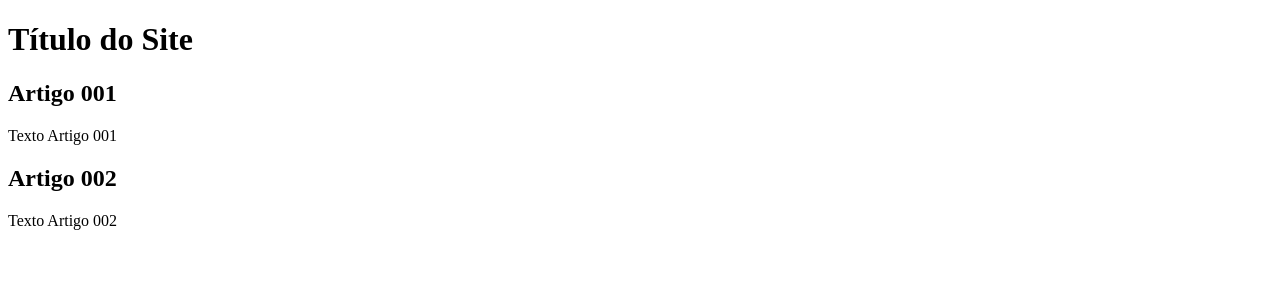
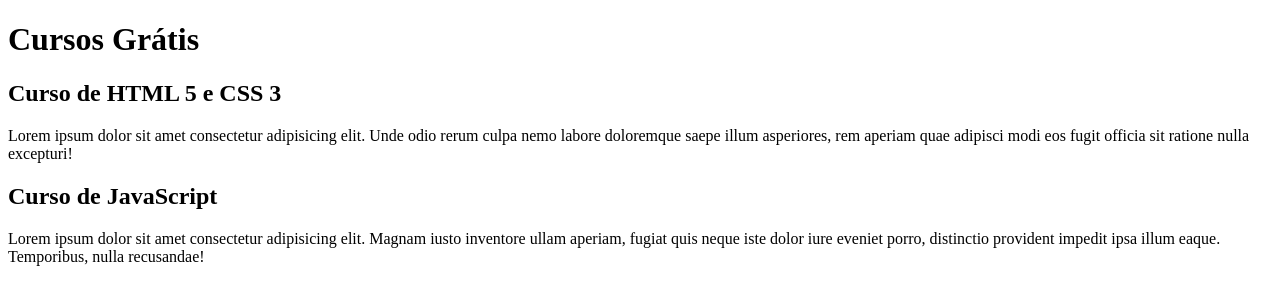
Before and after one commit to HelioI/projeto-site, a plain HTML site: page index.html in a window 1280 px wide. Drawn offline with Linux system fonts and the light colour scheme.

Commit message:
Comecei a escrever o conteúdo

```diff
--- a/index.html
+++ b/index.html
@@ -8,15 +8,15 @@
 </head>
 <body>
     <header>
-        <h1>Título do Site</h1>
+        <h1>Cursos Grátis</h1>
     </header>
     <article>
-        <h2>Artigo 001</h2>
-        <p>Texto Artigo 001</p>
+        <h2>Curso de HTML 5 e CSS 3</h2>
+        <p>Lorem ipsum dolor sit amet consectetur adipisicing elit. Unde odio rerum culpa nemo labore doloremque saepe illum asperiores, rem aperiam quae adipisci modi eos fugit officia sit ratione nulla excepturi!</p>
     </article>
     <article>
-        <h2>Artigo 002</h2>
-        <p>Texto Artigo 002</p>
+        <h2>Curso de JavaScript</h2>
+        <p>Lorem ipsum dolor sit amet consectetur adipisicing elit. Magnam iusto inventore ullam aperiam, fugiat quis neque iste dolor iure eveniet porro, distinctio provident impedit ipsa illum eaque. Temporibus, nulla recusandae!</p>
     </article>
 </body>
 </html>
```
